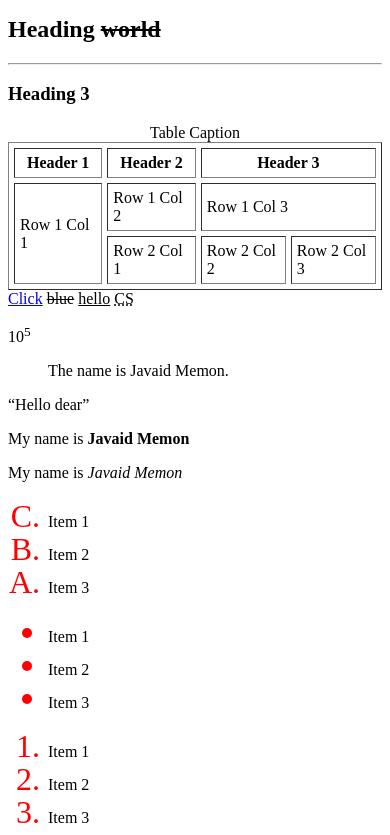
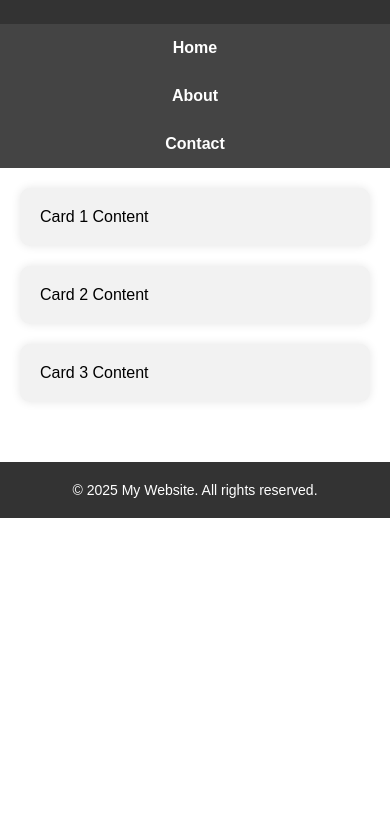
Before and after one commit to jawaid-aziz/Web-Technologies, a plain HTML site: page index.html in a window 390 px wide. Shown: the part 86-921 px from the top of the page. After the commit the page ends 844 px from the top, so only its background shows below. Drawn offline with Linux system fonts and the light colour scheme.

Commit message:
Media Queries

```diff
--- a/index.html
+++ b/index.html
@@ -4,66 +4,96 @@
     <meta charset="UTF-8" />
     <meta name="viewport" content="width=device-width, initial-scale=1.0" />
     <title>Web Practice</title>
-    <link rel="stylesheet" href="style.css">
+    <link rel="stylesheet" href="style.css" />
+    <style>
+        body {
+          margin: 0;
+          font-family: sans-serif;
+        }
+
+        header {
+          background: #333;
+          color: white;
+          padding: 20px;
+          text-align: center;
+        }
+
+        nav {
+          background: #444;
+          display: flex;
+          justify-content: center;
+          gap: 30px;
+          padding: 15px;
+        }
+
+        nav a {
+          color: white;
+          text-decoration: none;
+          font-weight: bold;
+        }
+
+        .container {
+          display: flex;
+          flex-wrap: wrap;
+          gap: 20px;
+          padding: 20px;
+          justify-content: center;
+        }
+
+        .card {
+          background: #f2f2f2;
+          padding: 20px;
+          width: 300px;
+          border-radius: 10px;
+          box-shadow: 0 0 10px rgba(0,0,0,0.1);
+        }
+
+        footer {
+          background: #333;
+          color: white;
+          text-align: center;
+          padding: 20px;
+          margin-top: 40px;
+        }
+
+        /* MEDIA QUERIES */
+        @media (max-width: 600px) {
+          nav {
+            flex-direction: column;
+            align-items: center;
+          }
+
+          .card {
+            width: 90%;
+          }
+
+          header, footer {
+            font-size: 14px;
+          }
+        }
+      </style>
   </head>
   <body>
-    <h1 id="head"><tt>Heading 1</tt></h1>
-    <hr width="50%" color="blue" size="2" />
-    <h2>Heading <strike>world</strike></h2>
-    <hr />
-    <h3>Heading 3</h3>
-    <table border="1" width="100%" cellpadding="5" cellspacing="5" align="center">
-        <caption>Table Caption</caption>
-        <thead>
-            <tr>
-            <th>Header 1</th>
-            <th>Header 2</th>
-            <th colspan="3">Header 3</th>
-            </tr>
-        </thead>
-        <tbody>
-            <tr>
-            <td rowspan="2">Row 1 Col 1</td>
-            <td>Row 1 Col 2</td>
-            <td colspan="3">Row 1 Col 3</td>
-            </tr>
-            <tr>
-            <td>Row 2 Col 1</td>
-            <td>Row 2 Col 2</td>
-            <td>Row 2 Col 3</td>
-            </tr>
-        </tbody>
-    </table>
-    <a href="https://sis.cuiatd.edu.pk/" target="_top">Click</a>
-    <del>blue</del>
-    <ins>hello</ins>
-    <abbr title="CS">CS</abbr>
-    <p>10<sup>5</sup></p>
-    <blockquote>The name is Javaid Memon.</blockquote>
-    <q>Hello dear</q>
-    <p>My name is <b>Javaid Memon</b></p>
-    <p>My name is <i>Javaid Memon</i></p>
-    <ol type="A" start="3" reversed>
-        <li>Item 1</li>
-        <li>Item 2</li>
-        <li>Item 3</li>
-    </ol>
-    <ul type="" start="3">
-        <li>Item 1</li>
-        <li>Item 2</li>
-        <li>Item 3</li>
-    </ul>
-    <p>
-        <ol>
-            <li>Item 1</li>
-            <li>Item 2</li>
-            <li>Item 3</li>
-        </ol>
-    </p>
-    <a href="#head">Click</a>
-        <dl>
-            <dt>HTML <dd>Markup Language</dd> </dt>
-        </dl>
-    </a>
+    <header>
+        <h1>My Responsive Website</h1>
+      </header>
+
+      <nav>
+        <a href="#">Home</a>
+        <a href="#">About</a>
+        <a href="#">Contact</a>
+      </nav>
+
+      <div class="container">
+        <div class="card">Card 1 Content</div>
+        <div class="card">Card 2 Content</div>
+        <div class="card">Card 3 Content</div>
+      </div>
+
+      <footer>
+        &copy; 2025 My Website. All rights reserved.
+      </footer>
+
+
   </body>
 </html>
```
